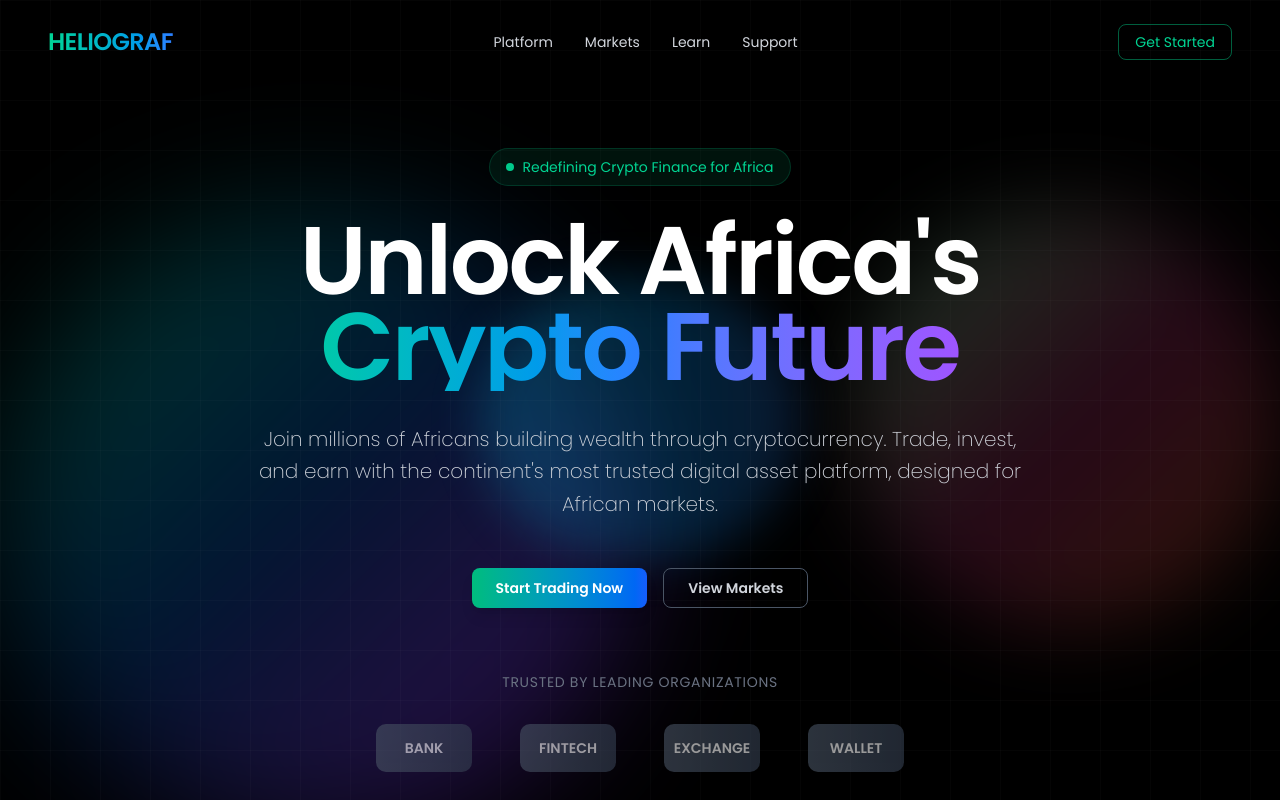
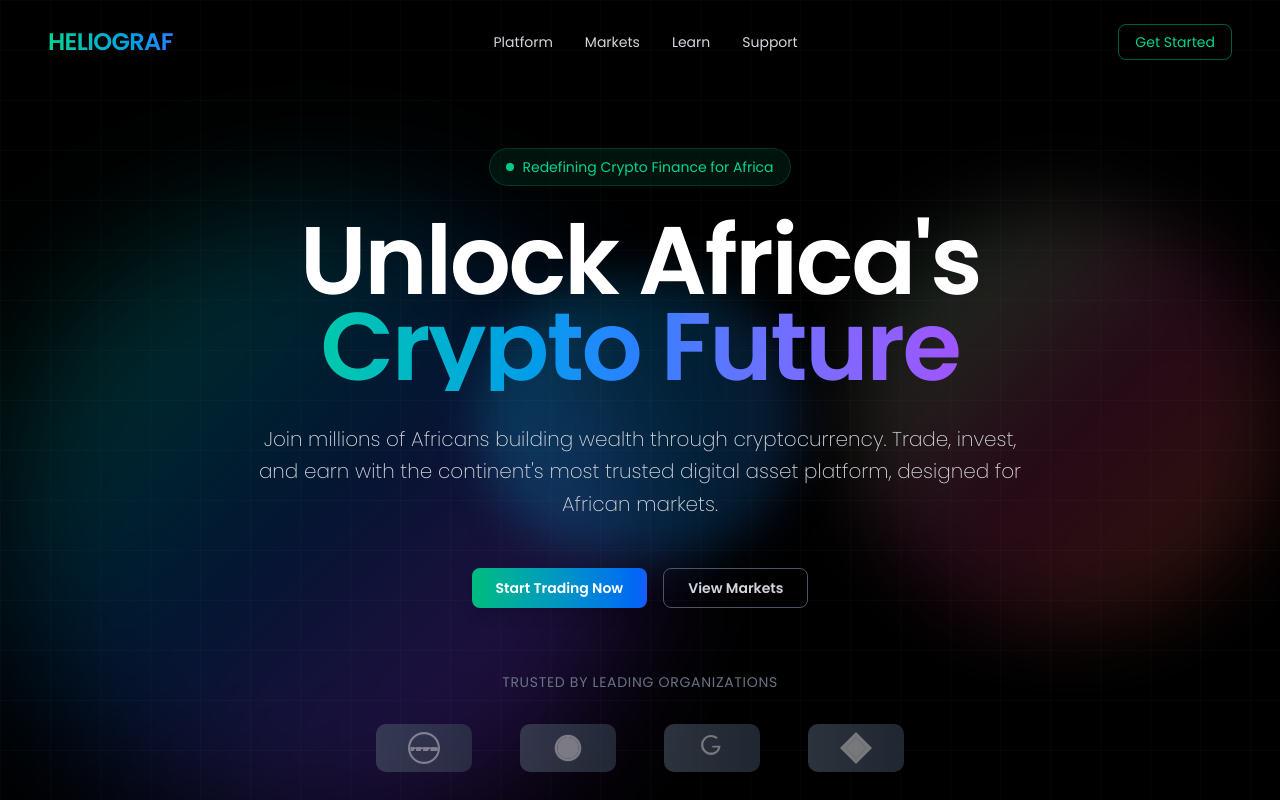
Before and after one commit to harryyking/annologic, a Next.js app: page / in a window 1280 px wide. Shown: the top 800 px of the page. Built offline with nearby package versions, Linux system fonts and the light colour scheme.

Commit message:
new add logo and brand names

```diff
--- a/components/Footer.tsx
+++ b/components/Footer.tsx
@@ -1,4 +1,6 @@
 import React from 'react'
+import Image from 'next/image'
+import Logo from '@/public/HEIROGLF.png'
 
 const Footer = () => {
   return (
@@ -12,6 +14,7 @@ const Footer = () => {
         <div className="max-w-6xl mx-auto z-10">
           <div className="grid md:grid-cols-4 gap-8 mb-24">
             <div>
+              <Image src={Logo} width={60} height={60} alt='logo'/>
               <h3 className="text-white font-bold text-xl mb-4">HELIOGRAF</h3>
               <p className="text-gray-300 text-sm mb-4">
                 Redefining crypto finance for Africa with secure, fast, and accessible digital financial services.
--- a/components/Header.tsx
+++ b/components/Header.tsx
@@ -87,16 +87,38 @@ const Header = () => {
             </p>
             <div className="flex flex-wrap justify-center items-center gap-12 opacity-60">
               <div className="h-12 w-24 bg-gradient-to-r from-gray-600 to-gray-700 rounded-lg flex items-center justify-center">
-                <span className="text-white font-bold text-sm">BANK</span>
+              {/* Visa logo */}
+              <svg className="h-8 w-auto opacity-70 text-white" viewBox="0 0 24 24" fill="currentColor">
+              <path d="M22.4 12.8c0 .8-.6 1.4-1.4 1.4H17v-2.8h4c.8 0 1.4.6 1.4 1.4zM15.6 12.8c0 .8-.6 1.4-1.4 1.4h-2.8v-2.8h4.2c.8 0 1.4.6 1.4 1.4zM10 12.8c0 .8-.6 1.4-1.4 1.4H6.2v-2.8h3.8c.8 0 1.4.6 1.4 1.4zM4.8 12.8c0 .8-.6 1.4-1.4 1.4H2v-2.8h2.8c.8 0 1.4.6 1.4 1.4z"/>
+              <path d="M22.4 12.8c0 .8-.6 1.4-1.4 1.4H17v-2.8h4c.8 0 1.4.6 1.4 1.4zM15.6 12.8c0 .8-.6 1.4-1.4 1.4h-2.8v-2.8h4.2c.8 0 1.4.6 1.4 1.4zM10 12.8c0 .8-.6 1.4-1.4 1.4H6.2v-2.8h3.8c.8 0 1.4.6 1.4 1.4zM4.8 12.8c0 .8-.6 1.4-1.4 1.4H2v-2.8h2.8c.8 0 1.4.6 1.4 1.4z"/>
+              <path d="M11.999 0C5.372 0 0 5.372 0 12s5.372 12 11.999 12C18.627 24 24 18.628 24 12S18.627 0 11.999 0zM12 22.4c-5.73 0-10.4-4.67-10.4-10.4S6.27 1.6 12 1.6s10.4 4.67 10.4 10.4-4.67 10.4-10.4 10.4z"/>
+            </svg>
+
               </div>
               <div className="h-12 w-24 bg-gradient-to-r from-gray-600 to-gray-700 rounded-lg flex items-center justify-center">
-                <span className="text-white font-bold text-sm">FINTECH</span>
+
+              <svg className="h-8 w-auto opacity-70 text-white" viewBox="0 0 24 24" fill="currentColor">
+                {/* Mastercard Logo */}
+              <path d="M12 2C6.48 2 2 6.48 2 12s4.48 10 10 10 10-4.48 10-10S17.52 2 12 2zm0 18c-4.41 0-8-3.59-8-8s3.59-8 8-8 8 3.59 8 8-3.59 8-8 8z"/>
+              <path d="M12 12c-2.21 0-4-1.79-4-4s1.79-4 4-4 4 1.79 4 4-1.79 4-4 4z"/>
+              <circle cx="12" cy="12" r="8"/>
+              <path d="M12 12c-2.21 0-4-1.79-4-4s1.79-4 4-4 4 1.79 4 4-1.79 4-4 4z"/>
+            </svg>
+
               </div>
               <div className="h-12 w-24 bg-gradient-to-r from-gray-600 to-gray-700 rounded-lg flex items-center justify-center">
-                <span className="text-white font-bold text-sm">EXCHANGE</span>
+                {/* Google */}
+                  <svg className="h-8 w-auto opacity-70 text-white" viewBox="0 0 24 24" fill="currentColor">
+              <path d="M12.24 10.285V11.69h4.295c-.17 1.02-.75 2.06-1.78 2.72-.94.61-2.22.99-3.41.99-3.23 0-5.85-2.62-5.85-5.85s2.62-5.85 5.85-5.85c1.74 0 3.01.72 3.93 1.62l1.06-1.06c-1.35-1.26-3.13-2.06-4.99-2.06-4.14 0-7.5 3.36-7.5 7.5s3.36 7.5 7.5 7.5c4.02 0 6.64-2.86 7.05-6.83H12.24z"/>
+            </svg>
+
               </div>
               <div className="h-12 w-24 bg-gradient-to-r from-gray-600 to-gray-700 rounded-lg flex items-center justify-center">
-                <span className="text-white font-bold text-sm">WALLET</span>
+                {/* Binance Logo (simplified) */}
+            <svg className="h-8 w-auto opacity-70 text-white" viewBox="0 0 24 24" fill="currentColor">
+              <path d="M12 0L0 12l12 12 12-12L12 0zm0 19.8L4.2 12 12 4.2 19.8 12 12 19.8z"/>
+              <path d="M12 4.2L4.2 12 12 19.8 19.8 12 12 4.2zM12 7.8L7.8 12 12 16.2 16.2 12 12 7.8z"/>
+            </svg>
               </div>
             </div>
           </div>
```
Also changed, not shown: public/HEIROGLF.png (added).
